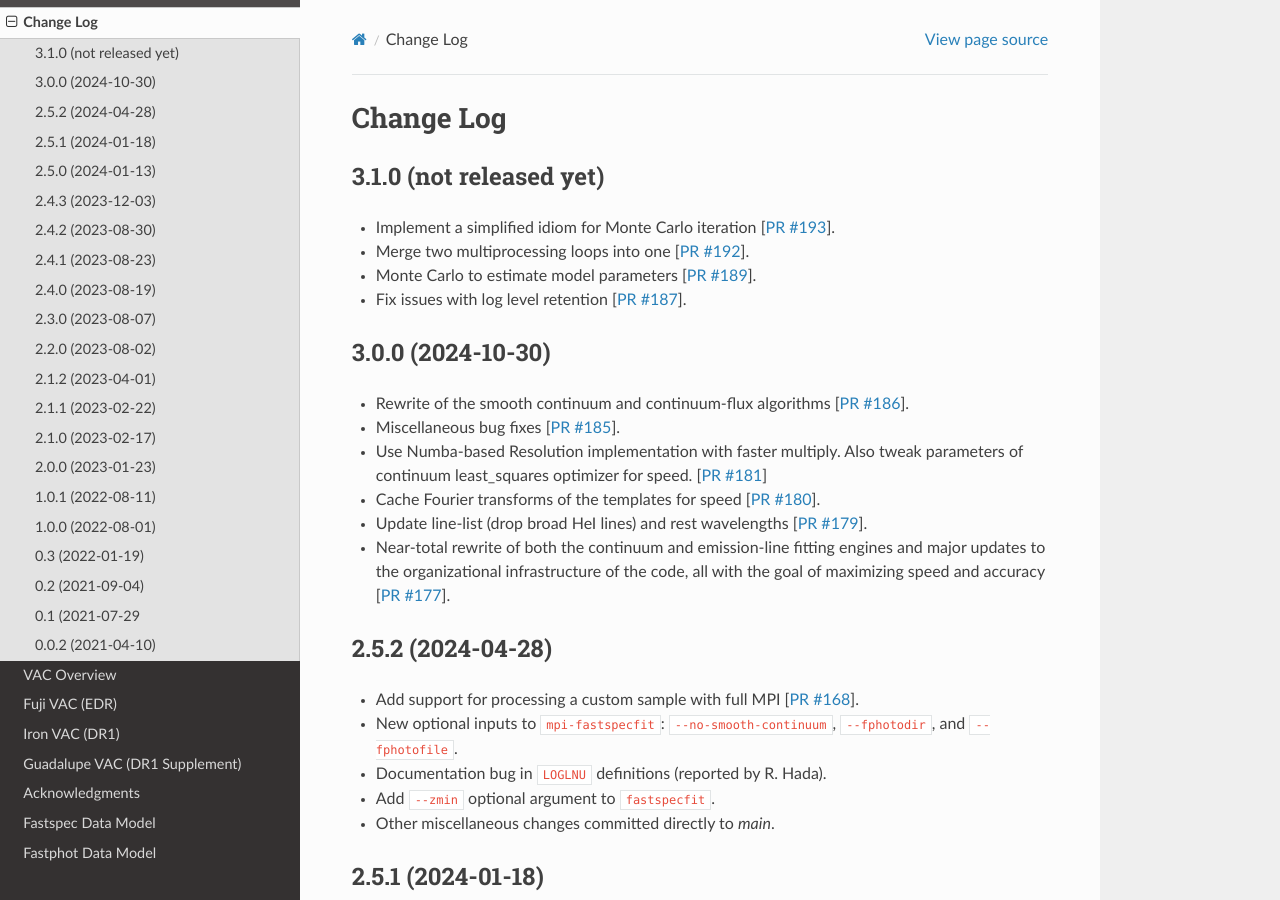
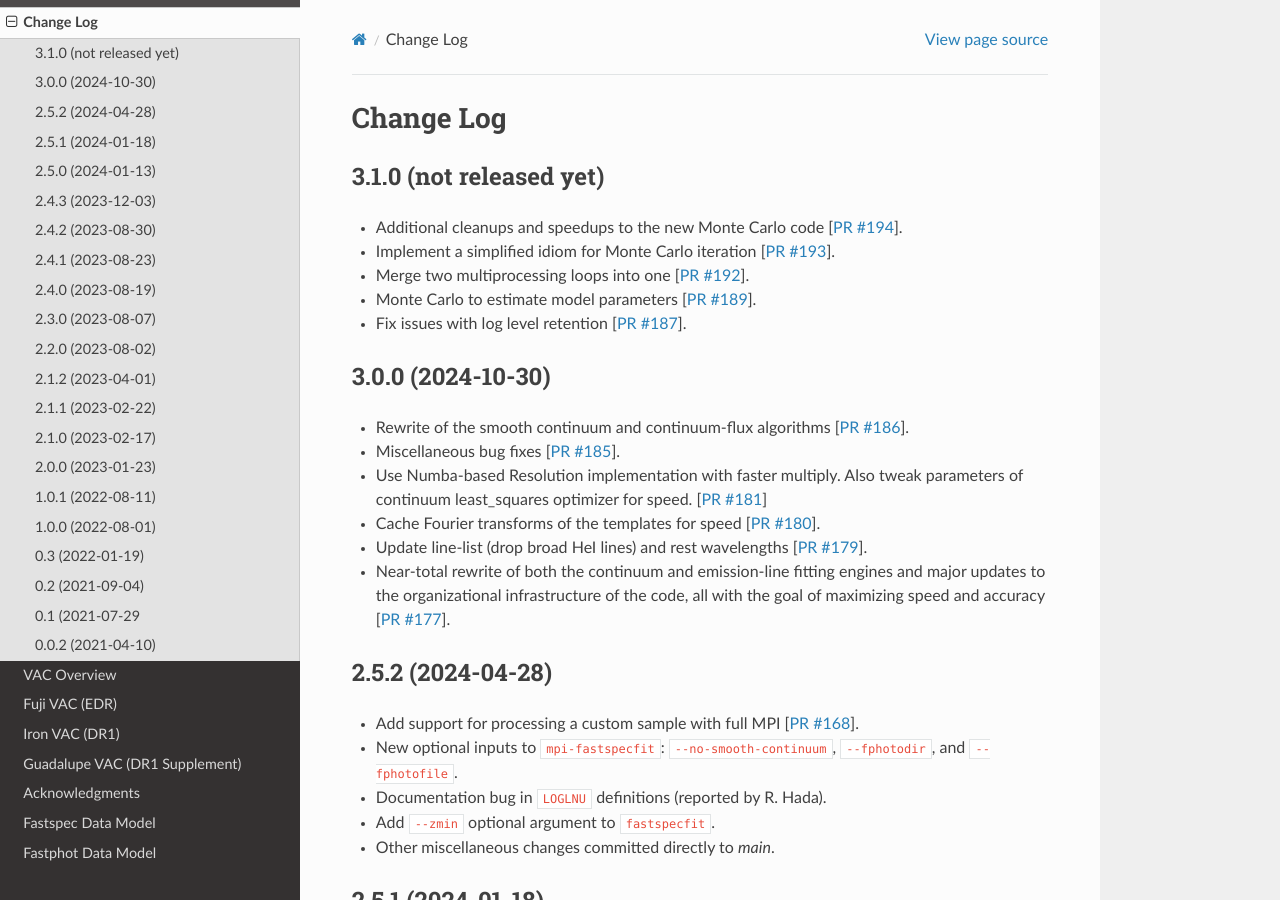
Before and after one commit to desihub/fastspecfit, a Sphinx documentation site: the page built from doc/changes.rst, in a window 1280 px wide and 900 px high. Built offline with Sphinx 7.4.7 and the Read the Docs theme 3.1.0, drawn with Linux system fonts in a browser that asks for light colours.

Commit message:
update change log

```diff
--- a/doc/changes.rst
+++ b/doc/changes.rst
@@ -5,6 +5,7 @@ Change Log
 3.1.0 (not released yet)
 ------------------------
 
+* Additional cleanups and speedups to the new Monte Carlo code [`PR #194`_].
 * Implement a simplified idiom for Monte Carlo iteration [`PR #193`_].
 * Merge two multiprocessing loops into one [`PR #192`_].
 * Monte Carlo to estimate model parameters [`PR #189`_].
@@ -14,6 +15,7 @@ Change Log
 .. _`PR #189`: https://github.com/desihub/fastspecfit/pull/189
 .. _`PR #192`: https://github.com/desihub/fastspecfit/pull/192
 .. _`PR #193`: https://github.com/desihub/fastspecfit/pull/193
+.. _`PR #194`: https://github.com/desihub/fastspecfit/pull/194
 
 3.0.0 (2024-10-30)
 ------------------
```
